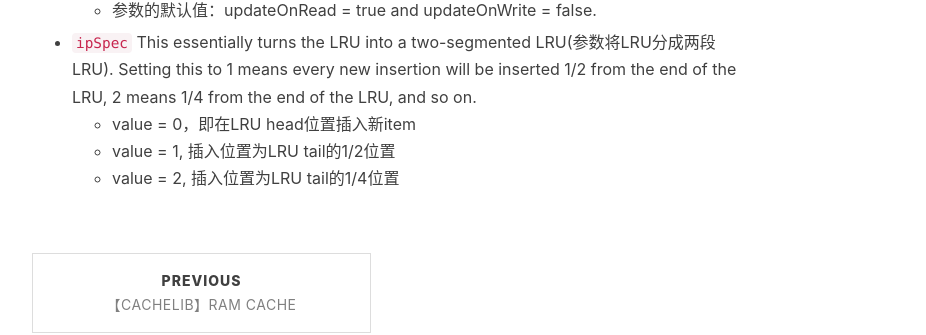
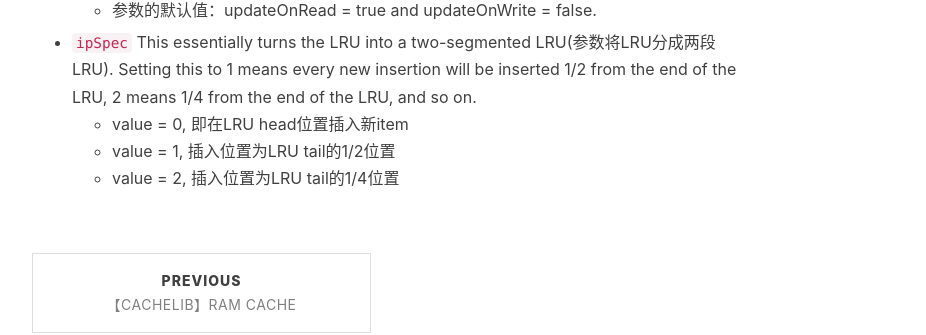
Before and after one commit to coderex2522/coderex2522.github.io, a Jekyll site: the page built from _posts/2024-09-06-cachelib-eviction.md, in a window 1280 px wide and 900 px high, scrolled down 1813 px. Shown: the part 146-481 px from the top of the window, without its empty margins (233-1159 px from the left). Built offline with Jekyll 4.4.1, drawn with Linux system fonts in a browser that asks for light colours; nearby versions of some CDN libraries; comment, search, counter and statistics services are not loaded.

```diff
--- a/_posts/2024-09-06-cachelib-eviction.md
+++ b/_posts/2024-09-06-cachelib-eviction.md
@@ -36,6 +36,6 @@ CacheLib 采用的是 `带可选配置` 的 LRU算法，以下是涉及的特定
   - 参数的默认值：updateOnRead = true and updateOnWrite = false.
 
 - `ipSpec` This essentially turns the LRU into a two-segmented LRU(参数将LRU分成两段LRU). Setting this to 1 means every new insertion will be inserted 1/2 from the end of the LRU, 2 means 1/4 from the end of the LRU, and so on.
-  - value = 0，即在LRU head位置插入新item
+  - value = 0, 即在LRU head位置插入新item
   - value = 1, 插入位置为LRU tail的1/2位置
   - value = 2, 插入位置为LRU tail的1/4位置
```
Also changed, not shown: img/avatar.png, img/home-bg.jpg (deleted).
